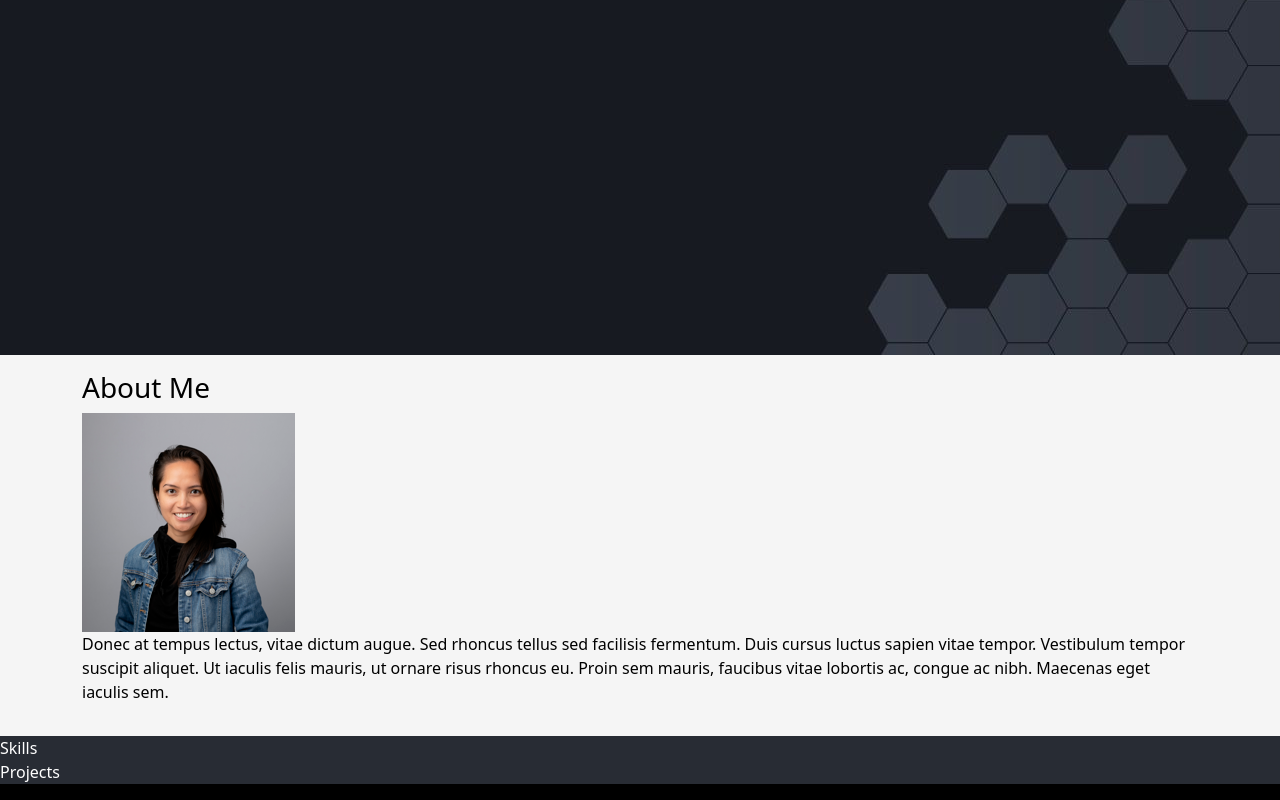
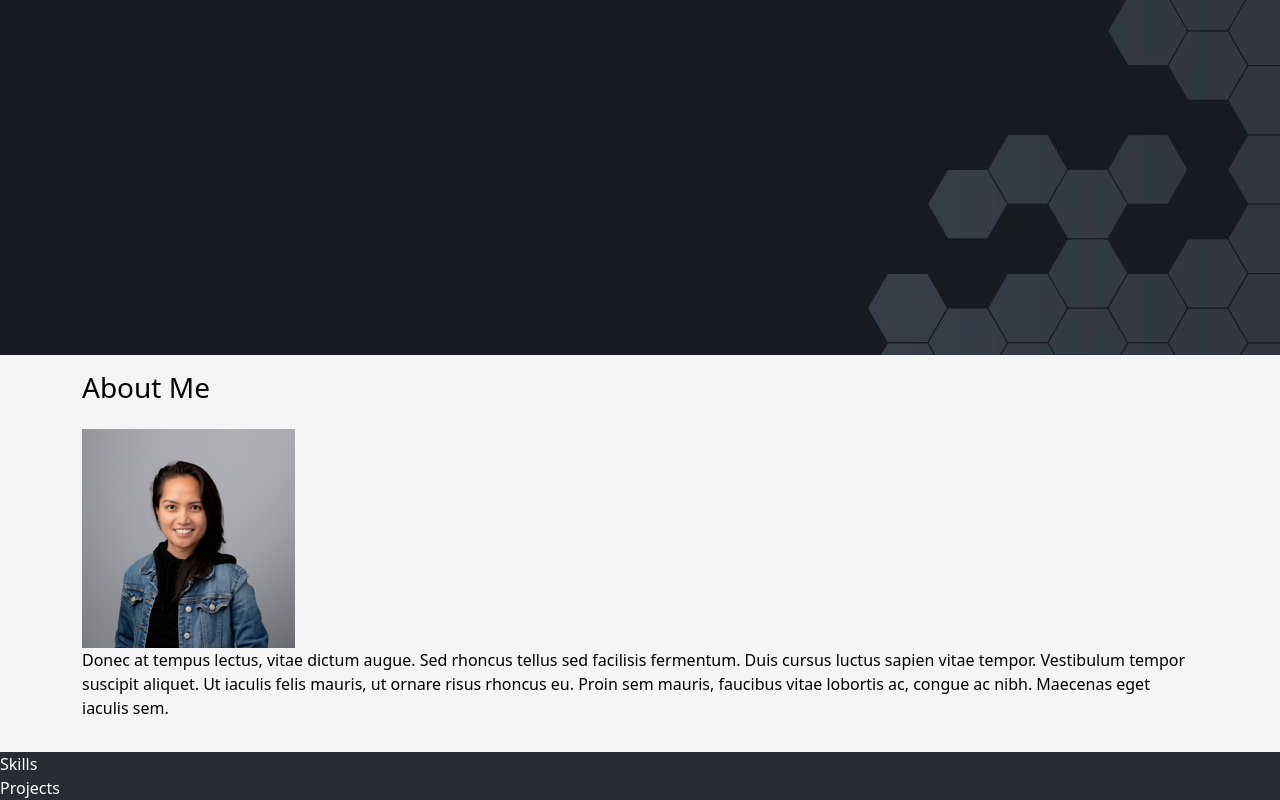
Before and after one commit to Raiza-D/my-portfolio, a React (Create React App) app: page / in a window 1280 px wide. Shown: the part 531-1331 px from the top of the page. Built offline with nearby package versions, Linux system fonts and the light colour scheme.

Commit message:
Add bottom padding for h3 About Me heading.

```diff
--- a/src/components/About.jsx
+++ b/src/components/About.jsx
@@ -7,14 +7,14 @@ export default function About() {
   return (
     <div className="about">
       <Container className="pt-3 pb-3">
-        <h3>About Me</h3>
+        <h3 className="pb-3">About Me</h3>
         <img src={myPic} alt="raiza-headshot" />
         <p>
           Donec at tempus lectus, vitae dictum augue. Sed rhoncus tellus sed
           facilisis fermentum. Duis cursus luctus sapien vitae tempor.
           Vestibulum tempor suscipit aliquet. Ut iaculis felis mauris, ut ornare
           risus rhoncus eu. Proin sem mauris, faucibus vitae lobortis ac, congue
-          ac nibh. Maecenas eget iaculis sem.{" "}
+          ac nibh. Maecenas eget iaculis sem.
         </p>
       </Container>
     </div>
```
